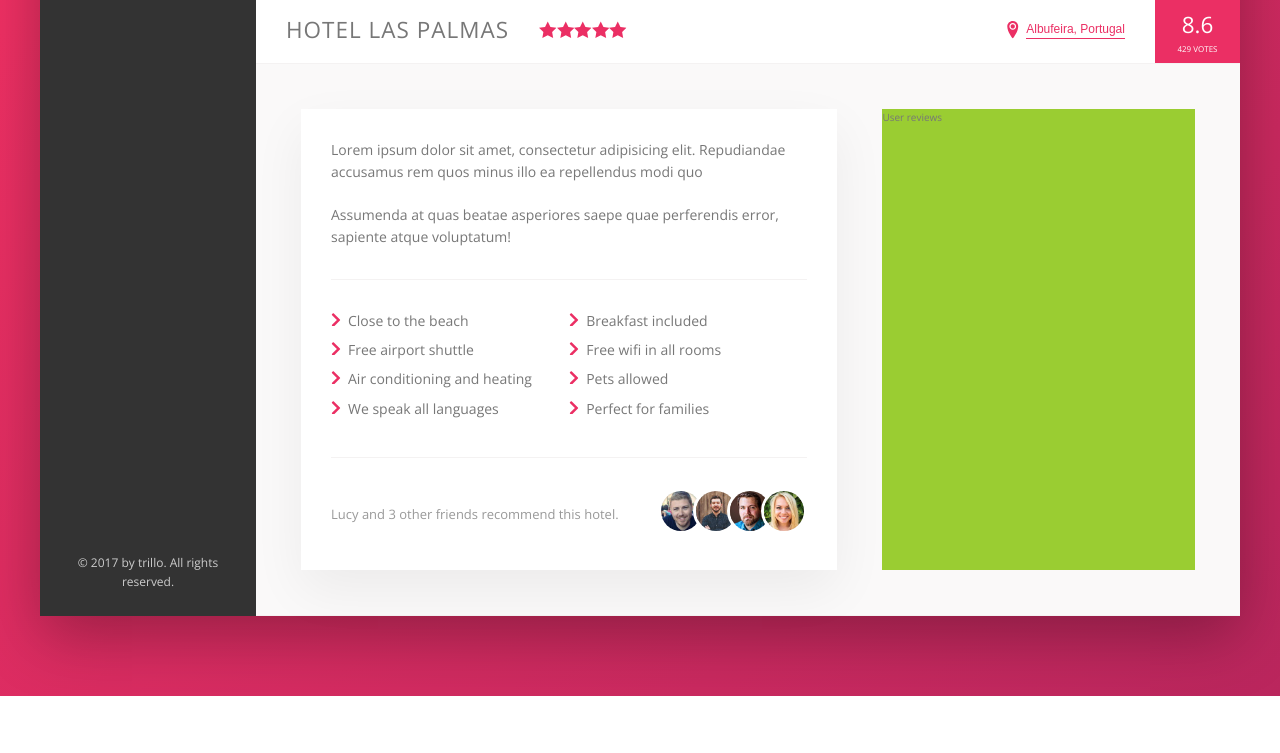
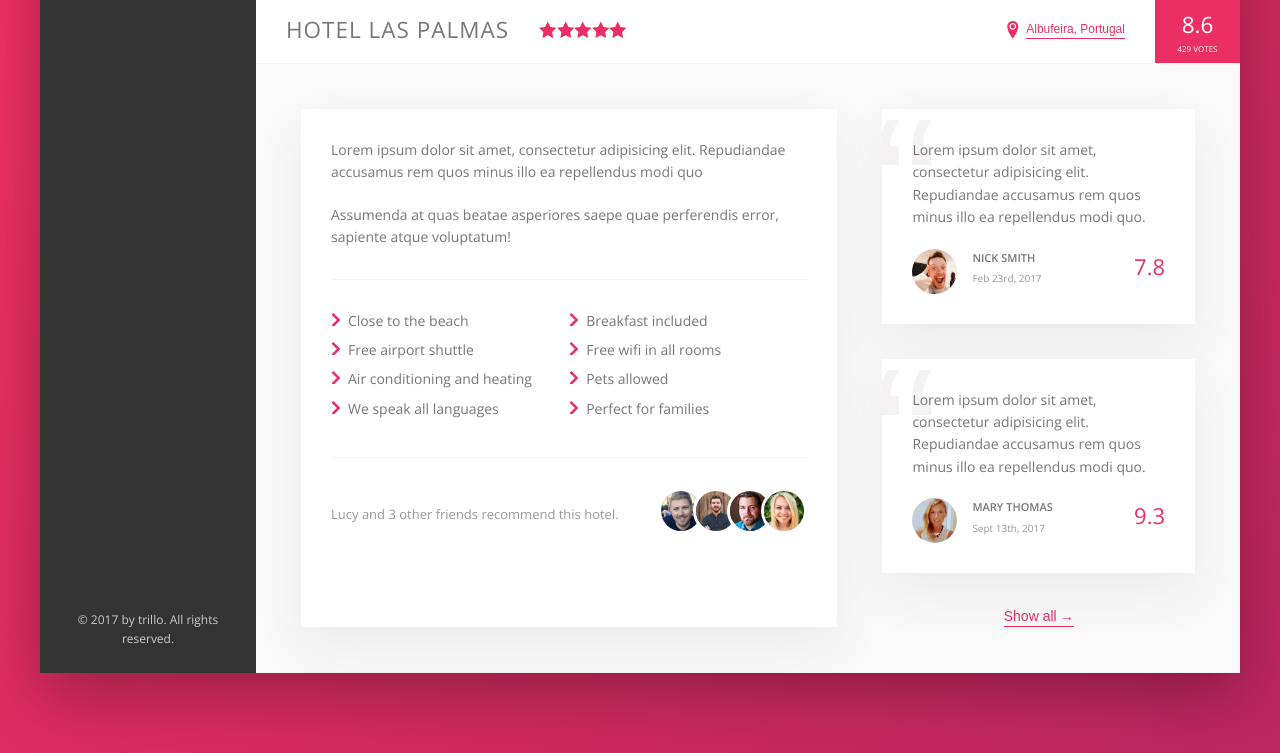
Before and after one commit to lauralee01/trillo-app, a website: page index.html in a window 1280 px wide. Shown: the part 538-1291 px from the top of the page. Before the commit the page ends 1234 px from the top, so only its background shows below. Drawn offline with nearby package versions, Linux system fonts and the light colour scheme.

Commit message:
building the user reviews section

```diff
--- a/index.html
+++ b/index.html
@@ -164,7 +164,35 @@
                             </div>
                         </div>
                         <div class="user-reviews">
-                            User reviews
+                            <figure class="review">
+                                <blockquote class="review__text">
+                                    Lorem ipsum dolor sit amet, consectetur adipisicing elit. Repudiandae accusamus rem quos minus illo ea repellendus modi quo.
+                                </blockquote>
+                                <figcaption class="review__user">
+                                    <img src="img/user-1.jpg" alt="User 1" class="review__photo">
+                                    <div class="review__user-box">
+                                        <p class="review__user-name">Nick Smith</p>
+                                        <p class="review__user-date">Feb 23rd, 2017</p>
+                                    </div>
+                                    <div class="review__rating">7.8</div>
+                                </figcaption>
+                            </figure>
+
+                            <figure class="review">
+                                <blockquote class="review__text">
+                                    Lorem ipsum dolor sit amet, consectetur adipisicing elit. Repudiandae accusamus rem quos minus illo ea repellendus modi quo.
+                                </blockquote>
+                                <figcaption class="review__user">
+                                    <img src="img/user-2.jpg" alt="User 2" class="review__photo">
+                                    <div class="review__user-box">
+                                        <p class="review__user-name">Mary Thomas</p>
+                                        <p class="review__user-date">Sept 13th, 2017</p>
+                                    </div>
+                                    <div class="review__rating">9.3</div>
+                                </figcaption>
+                            </figure>
+
+                            <button class="btn-inline">Show all<span>&rarr;</span></button>
                         </div>
                     </div>
                 </main>
--- a/sass/_components.scss
+++ b/sass/_components.scss
@@ -271,8 +271,17 @@
     cursor: pointer;
     transition: all .2s;
 
+    & span {
+        margin-left: 3px;
+    }
+
     &:hover {
         color: var(--color-grey-dark-1);
+
+        span {
+            margin-left: 8px;
+            transition: margin-left .2s;
+        }
     }
 
     &:focus {
@@ -374,3 +383,66 @@
         }
     }
 }
+
+
+///////////////////////////////////////
+// REVIEWS
+.review {
+    background-color: #fff;
+    box-shadow: var(--shadow-light);
+    padding: 3rem;
+    margin-bottom: 3.5rem;
+    position: relative;
+    overflow: hidden;
+
+    &__text {
+        margin-bottom: 2rem;
+        position: relative;
+        z-index: 10;
+    }
+
+    &__user {
+        display: flex;
+    }
+
+    &__photo {
+        height: 4.5rem;
+        width: 4.5rem;
+        border-radius: 50%;
+        margin-right: 1.5rem;
+    }
+
+    &__user-box {
+        margin-right: auto;
+    }
+
+    &__user-name {
+        font-size: 1.1rem;
+        font-weight: 600;
+        text-transform: uppercase;
+        margin-bottom: .4rem;
+    }
+
+    &__user-date {
+        font-size: 1rem;
+        color: var(--color-grey-dark-3);
+    }
+
+    &__rating {
+        color: var(--color-primary);
+        font-size: 2.2rem;
+        font-weight: 300;
+    }
+
+    &::before {
+        content: "\201C";
+        position: absolute;
+        top: -2rem;
+        left: -1rem;
+        line-height: 1;
+        font-size: 20rem;
+        color: var(--color-grey-light-2);
+        font-family: sans-serif;
+        z-index: 1;
+    }
+}
--- a/sass/_layout.scss
+++ b/sass/_layout.scss
@@ -35,6 +35,7 @@
 }
 
 .detail {
+    font-size: 1.4rem;
     display: flex;
     padding: 4.5rem;
     background-color: var(--color-grey-light-1);
@@ -42,7 +43,6 @@
 }
 
 .description {
-    font-size: 1.4rem;
     background-color: #fff;
     box-shadow: var(--shadow-light);
     padding: 3rem;
@@ -51,6 +51,9 @@
 }
 
 .user-reviews {
-    background-color: yellowgreen;
     flex: 1;
+
+    display: flex;
+    flex-direction: column;
+    align-items: center;
 }
```
Also changed, not shown: css/style.css.
